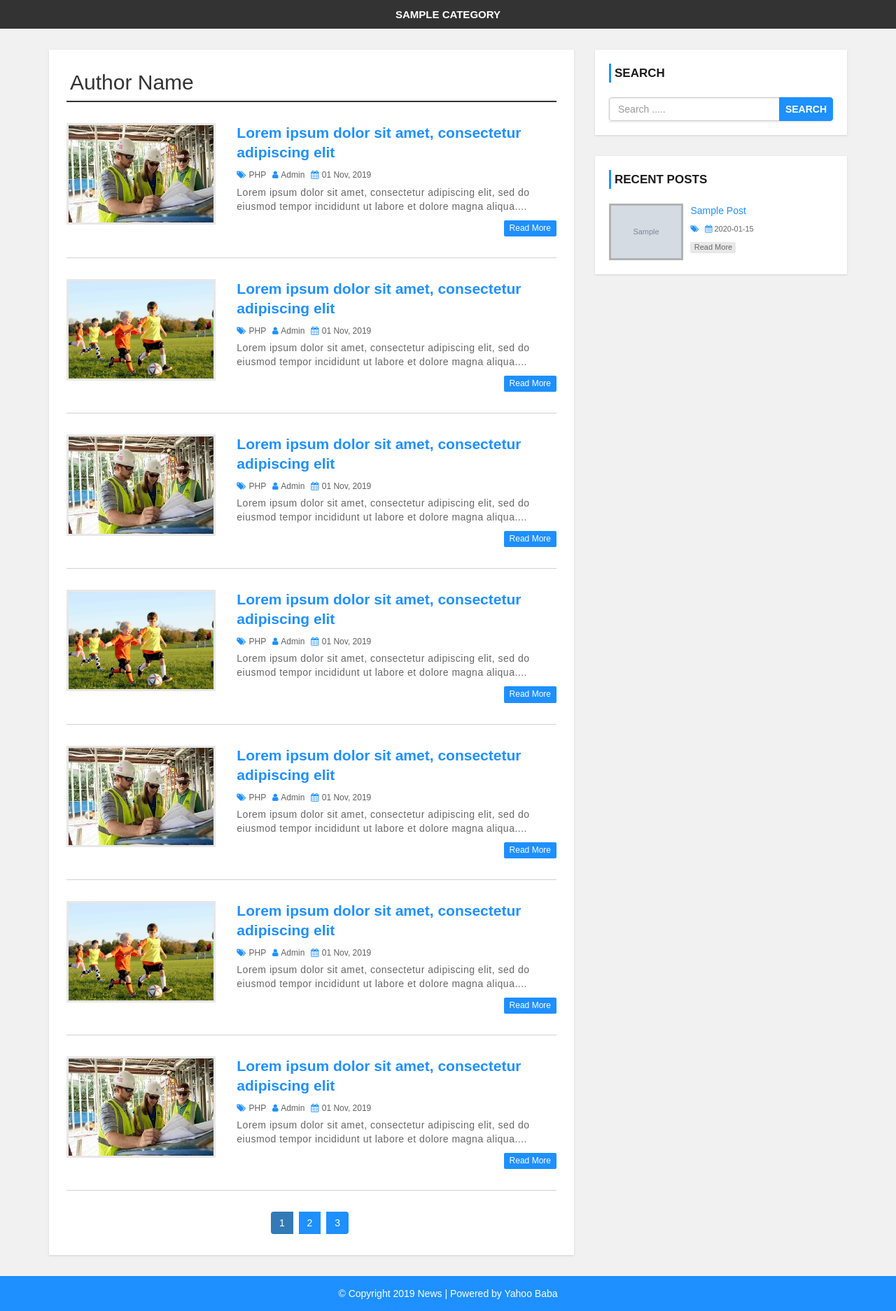
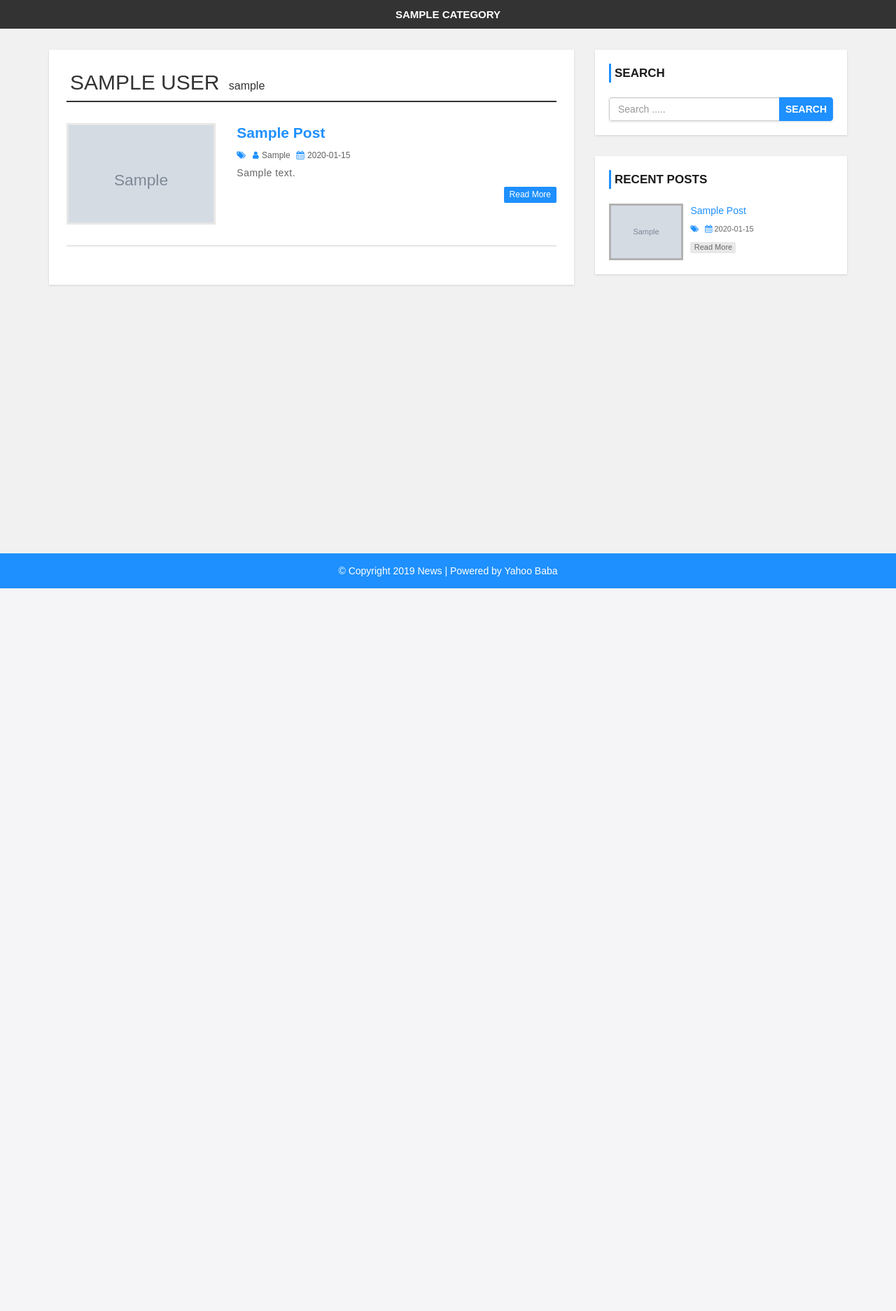
Before and after one commit to developerHub01/News-Portal-PHP, a PHP site: the page made by author.php in a window 1280 px wide. Shown: the part 98-1972 px from the top of the page at 70% size. After the commit the page ends 939 px from the top, so only its background shows below. Run offline with PHP 8.4, Linux system fonts and the light colour scheme; tables that the repository leaves empty hold one stand-in row (values such as "Sample post"); grey boxes marked "Sample" are stand-in pictures.

Commit message:
author page complete

```diff
--- a/author.php
+++ b/author.php
@@ -1,233 +1,115 @@
-<?php include 'header.php'; ?>
+<?php include 'header.php';
+
+if(!isset($_GET['username'])) return header("Location: {$host_name}");
+$username = $_GET['username'];
+$current_page = isset($_GET['page'])? $_GET['page']: 1;
+
+?>
 <div id="main-content">
   <div class="container">
     <div class="row">
       <div class="col-md-8">
         <!-- post-container -->
         <div class="post-container">
-          <h2 class="page-heading">Author Name</h2>
+          <?php
+          $author_name_sql = "SELECT first_name, last_name FROM user WHERE username='{$username}'";
+          $author_name = $conn->query($author_name_sql) or die("Query Failed");
+          ?>
+
+          <h2 class="page-heading">
+          <?php
+          if($author_name->num_rows){
+            $author_name = $author_name->fetch_assoc();
+            $author_first_name = $author_name['first_name'];
+            $author_last_name = $author_name['last_name'];
+            echo strtoupper($author_first_name . " " . $author_last_name);
+          ?>
+            <span style='font-size: 16px; padding-left: 5px;'><?php echo $username ?></span>
+          <?php
+          }else{
+            echo "There is no user named '{$username}'";
+          }
+          ?>
+          </h2>
+          <?php
+          $post_per_page = 5;
+
+          $total_post_sql = "SELECT post_id FROM post";
+          $total_post = $conn->query($total_post_sql) or die("Query Failed");
+          $total_post = $total_post->num_rows;
+
+          $total_page = ceil($total_post/$post_per_page);
+          $post_offset = ($current_page-1)*$post_per_page;
+
+          $category_post_sql = "SELECT post_id, title, description, post_date, post_img, username, category_id, category_name FROM post
+          LEFT JOIN category ON post.category=category.category_id
+          LEFT JOIN user ON post.author = user.user_id
+          WHERE username='{$username}'
+          ORDER BY post_id DESC LIMIT $post_per_page OFFSET $post_offset";
+
+          $category_posts = $conn->query($category_post_sql) or die("Query Failed");
+          if($category_posts->num_rows){
+              while($row = $category_posts->fetch_assoc()){?>
                   <div class="post-content">
                       <div class="row">
                           <div class="col-md-4">
-                <a class="post-img" href="single.php"><img src="images/post-format.jpg" alt="" /></a>
+                              <a class="post-img" href='single.php?id=<?php echo $row['post_id']?>'>
+                                  <img src="./admin/upload/<?php echo $row['post_img']?>" alt=""/>
+                              </a>
                           </div>
                       <div class="col-md-8">
                           <div class="inner-content clearfix">
-                  <h3><a href='single.php'>Lorem ipsum dolor sit amet, consectetur adipiscing elit</a></h3>
+                              <h3>
+                                  <a href='single.php?id=<?php echo $row['post_id']?>'>
+                                      <?php echo ucwords($row['title'])?>
+                                  </a>
+                              </h3>
                               <div class="post-information">
                                   <span>
                                       <i class="fa fa-tags" aria-hidden="true"></i>
-                      <a href='category.php'>PHP</a>
+                                      <a href='category.php?id=<?php echo $row['category_id']?>'>
+                                          <?php echo strtoupper($row['category_name'])?>
+                                      </a>
                                   </span>
                                   <span>
                                       <i class="fa fa-user" aria-hidden="true"></i>
-                      <a href='author.php'>Admin</a>
+                                      <a href='author.php?username=<?php echo $username?>'>
+                                          <?php echo $row['username']?>
+                                      </a>
                                   </span>
                                   <span>
                                       <i class="fa fa-calendar" aria-hidden="true"></i>
-                      01 Nov, 2019
+                                      <?php echo $row['post_date']?>
                                   </span>
                               </div>
                               <p class="description">
-                    Lorem ipsum dolor sit amet, consectetur adipiscing elit, sed do eiusmod tempor incididunt ut labore
-                    et dolore magna aliqua....
+                                  <?php echo(
+                                      substr($row['description'], 0, 100) . (strlen($row['description'])>=100?"...": "")
+                                  ); ?>
                               </p>
-                  <a class='read-more pull-right' href='single.php'>read more</a>
+                              <a class='read-more pull-right' href='single.php?id=<?php echo $row['post_id']?>'>read more</a>
                               </div>
                           </div>
                       </div>
                   </div>
-          <div class="post-content">
-            <div class="row">
-              <div class="col-md-4">
-                <a class="post-img" href="single.php"><img src="images/post_1.jpg" alt="" /></a>
-              </div>
-              <div class="col-md-8">
-                <div class="inner-content clearfix">
-                  <h3><a href='single.php'>Lorem ipsum dolor sit amet, consectetur adipiscing elit</a></h3>
-                  <div class="post-information">
-                    <span>
-                      <i class="fa fa-tags" aria-hidden="true"></i>
-                      <a href='category.php'>PHP</a>
-                    </span>
-                    <span>
-                      <i class="fa fa-user" aria-hidden="true"></i>
-                      <a href='author.php'>Admin</a>
-                    </span>
-                    <span>
-                      <i class="fa fa-calendar" aria-hidden="true"></i>
-                      01 Nov, 2019
-                    </span>
-                  </div>
-                  <p class="description">
-                    Lorem ipsum dolor sit amet, consectetur adipiscing elit, sed do eiusmod tempor incididunt ut labore
-                    et dolore magna aliqua....
-                  </p>
-                  <a class='read-more pull-right' href='single.php'>read more</a>
-                </div>
-              </div>
-            </div>
-          </div>
-          <div class="post-content">
-            <div class="row">
-              <div class="col-md-4">
-                <a class="post-img" href="single.php"><img src="images/post-format.jpg" alt="" /></a>
-              </div>
-              <div class="col-md-8">
-                <div class="inner-content clearfix">
-                  <h3><a href='single.php'>Lorem ipsum dolor sit amet, consectetur adipiscing elit</a></h3>
-                  <div class="post-information">
-                    <span>
-                      <i class="fa fa-tags" aria-hidden="true"></i>
-                      <a href='category'>PHP</a>
-                    </span>
-                    <span>
-                      <i class="fa fa-user" aria-hidden="true"></i>
-                      <a href='author.php'>Admin</a>
-                    </span>
-                    <span>
-                      <i class="fa fa-calendar" aria-hidden="true"></i>
-                      01 Nov, 2019
-                    </span>
-                  </div>
-                  <p class="description">
-                    Lorem ipsum dolor sit amet, consectetur adipiscing elit, sed do eiusmod tempor incididunt ut labore
-                    et dolore magna aliqua....
-                  </p>
-                  <a class='read-more pull-right' href='single.php'>read more</a>
-                </div>
-              </div>
-            </div>
-          </div>
-          <div class="post-content">
-            <div class="row">
-              <div class="col-md-4">
-                <a class="post-img" href="single.php"><img src="images/post_1.jpg" alt="" /></a>
-              </div>
-              <div class="col-md-8">
-                <div class="inner-content clearfix">
-                  <h3><a href='single.php'>Lorem ipsum dolor sit amet, consectetur adipiscing elit</a></h3>
-                  <div class="post-information">
-                    <span>
-                      <i class="fa fa-tags" aria-hidden="true"></i>
-                      <a href='category.php'>PHP</a>
-                    </span>
-                    <span>
-                      <i class="fa fa-user" aria-hidden="true"></i>
-                      <a href='author.php'>Admin</a>
-                    </span>
-                    <span>
-                      <i class="fa fa-calendar" aria-hidden="true"></i>
-                      01 Nov, 2019
-                    </span>
-                  </div>
-                  <p class="description">
-                    Lorem ipsum dolor sit amet, consectetur adipiscing elit, sed do eiusmod tempor incididunt ut labore
-                    et dolore magna aliqua....
-                  </p>
-                  <a class='read-more pull-right' href='single.php'>read more</a>
-                </div>
-              </div>
-            </div>
-          </div>
-          <div class="post-content">
-            <div class="row">
-              <div class="col-md-4">
-                <a class="post-img" href="single.php"><img src="images/post-format.jpg" alt="" /></a>
-              </div>
-              <div class="col-md-8">
-                <div class="inner-content clearfix">
-                  <h3><a href='single.php'>Lorem ipsum dolor sit amet, consectetur adipiscing elit</a></h3>
-                  <div class="post-information">
-                    <span>
-                      <i class="fa fa-tags" aria-hidden="true"></i>
-                      <a href='category.php'>PHP</a>
-                    </span>
-                    <span>
-                      <i class="fa fa-user" aria-hidden="true"></i>
-                      <a href='author.php'>Admin</a>
-                    </span>
-                    <span>
-                      <i class="fa fa-calendar" aria-hidden="true"></i>
-                      01 Nov, 2019
-                    </span>
-                  </div>
-                  <p class="description">
-                    Lorem ipsum dolor sit amet, consectetur adipiscing elit, sed do eiusmod tempor incididunt ut labore
-                    et dolore magna aliqua....
-                  </p>
-                  <a class='read-more pull-right' href='single.php'>read more</a>
-                </div>
-              </div>
-            </div>
-          </div>
-          <div class="post-content">
-            <div class="row">
-              <div class="col-md-4">
-                <a class="post-img" href="single.php"><img src="images/post_1.jpg" alt="" /></a>
-              </div>
-              <div class="col-md-8">
-                <div class="inner-content clearfix">
-                  <h3><a href='single.php'>Lorem ipsum dolor sit amet, consectetur adipiscing elit</a></h3>
-                  <div class="post-information">
-                    <span>
-                      <i class="fa fa-tags" aria-hidden="true"></i>
-                      <a href='category.php'>PHP</a>
-                    </span>
-                    <span>
-                      <i class="fa fa-user" aria-hidden="true"></i>
-                      <a href='author.php'>Admin</a>
-                    </span>
-                    <span>
-                      <i class="fa fa-calendar" aria-hidden="true"></i>
-                      01 Nov, 2019
-                    </span>
-                  </div>
-                  <p class="description">
-                    Lorem ipsum dolor sit amet, consectetur adipiscing elit, sed do eiusmod tempor incididunt ut labore
-                    et dolore magna aliqua....
-                  </p>
-                  <a class='read-more pull-right' href='single.php'>read more</a>
-                </div>
-              </div>
-            </div>
-          </div>
-          <div class="post-content">
-            <div class="row">
-              <div class="col-md-4">
-                <a class="post-img" href="single.php"><img src="images/post-format.jpg" alt="" /></a>
-              </div>
-              <div class="col-md-8">
-                <div class="inner-content clearfix">
-                  <h3><a href='single.php'>Lorem ipsum dolor sit amet, consectetur adipiscing elit</a></h3>
-                  <div class="post-information">
-                    <span>
-                      <i class="fa fa-tags" aria-hidden="true"></i>
-                      <a href='category.php'>PHP</a>
-                    </span>
-                    <span>
-                      <i class="fa fa-user" aria-hidden="true"></i>
-                      <a href='author.php'>Admin</a>
-                    </span>
-                    <span>
-                      <i class="fa fa-calendar" aria-hidden="true"></i>
-                      01 Nov, 2019
-                    </span>
-                  </div>
-                  <p class="description">
-                    Lorem ipsum dolor sit amet, consectetur adipiscing elit, sed do eiusmod tempor incididunt ut labore
-                    et dolore magna aliqua....
-                  </p>
-                  <a class='read-more pull-right' href='single.php'>read more</a>
-                </div>
-              </div>
-            </div>
-          </div>
+                  <?php
+              }
+              ?>
              <ul class='pagination'>
-            <li class="active"><a href="">1</a></li>
-            <li><a href="">2</a></li>
-            <li><a href="">3</a></li>
+                  <?php
+                      if($total_page>1){
+                          for($page = 1; $page<=$total_page; $page++){
+                              $active_class = $current_page==$page? 'active': '';
+                              echo "<li class='{$active_class}'>
+                                <a href='author.php?username=${username}&page={$page}'>{$page}</a>
+                              </li>";
+                          }
+                      }
+                  ?>
               </ul>
+          <?php
+          }else echo "<h1>No post available</h1>";
+          ?>
         </div><!-- /post-container -->
       </div>
       <?php include 'sidebar.php'; ?>
--- a/category.php
+++ b/category.php
@@ -65,7 +65,9 @@ $current_page = isset($_GET['page'])? $_GET['page']: 1;
                                             </span>
                                             <span>
                                                 <i class="fa fa-user" aria-hidden="true"></i>
-                                                <?php echo $row['username']?>
+                                                <a href='author.php?username=<?php echo $row['username']?>'>
+                                                    <?php echo $row['username']?>
+                                                </a>
                                             </span>
                                             <span>
                                                 <i class="fa fa-calendar" aria-hidden="true"></i>
@@ -96,8 +98,6 @@ $current_page = isset($_GET['page'])? $_GET['page']: 1;
                         }
                     }else echo "<h1>No post available</h1>";
                     ?>
-
-
                 </div>
             </div>
             <?php include 'sidebar.php'; ?>
--- a/index.php
+++ b/index.php
@@ -51,7 +51,9 @@ include 'header.php';
                                             </span>
                                             <span>
                                                 <i class="fa fa-user" aria-hidden="true"></i>
-                                                <?php echo $row['username']?>
+                                                <a href='author.php?username=<?php echo $row['username']?>'>
+                                                    <?php echo $row['username']?>
+                                                </a>
                                             </span>
                                             <span>
                                                 <i class="fa fa-calendar" aria-hidden="true"></i>
@@ -68,7 +70,7 @@ include 'header.php';
                                     </div>
                                 </div>
                             </div>
-                            <?php
+                        <?php
                         }
                         ?>
                         <ul class='pagination'>
--- a/single.php
+++ b/single.php
@@ -33,7 +33,7 @@ if(!$post_result || !$post_result->num_rows) return header("Location: {$host_nam
                                 </span>
                                 <span>
                                     <i class="fa fa-user" aria-hidden="true"></i>
-                                    <a href='author.php'>
+                                    <a href='author.php?username=<?php echo $row['username']?>'>
                                         <?php echo $row['username'] ?>
                                     </a>
                                 </span>
```
Lines whose indentation alone changed are shown as unchanged.
